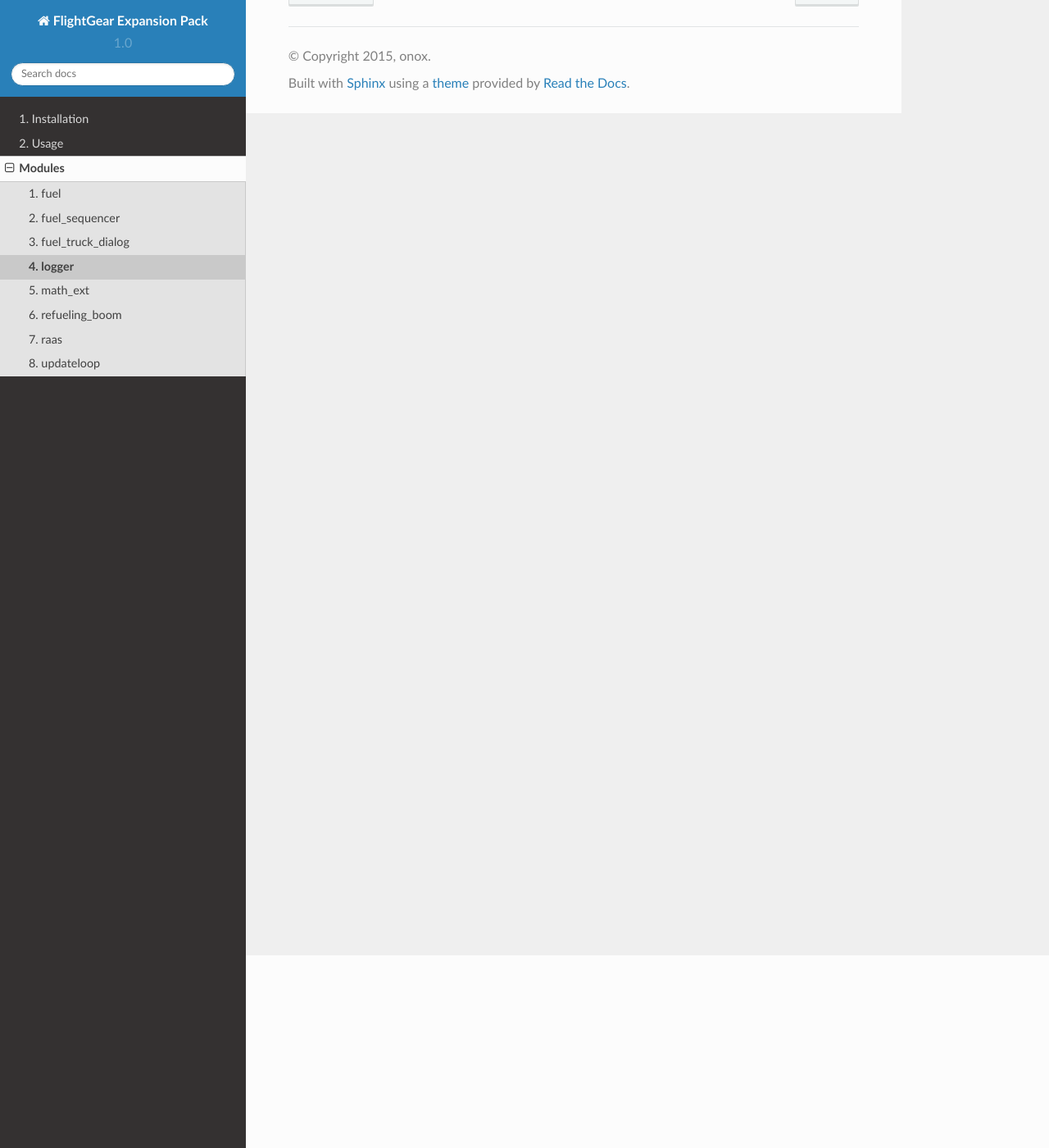
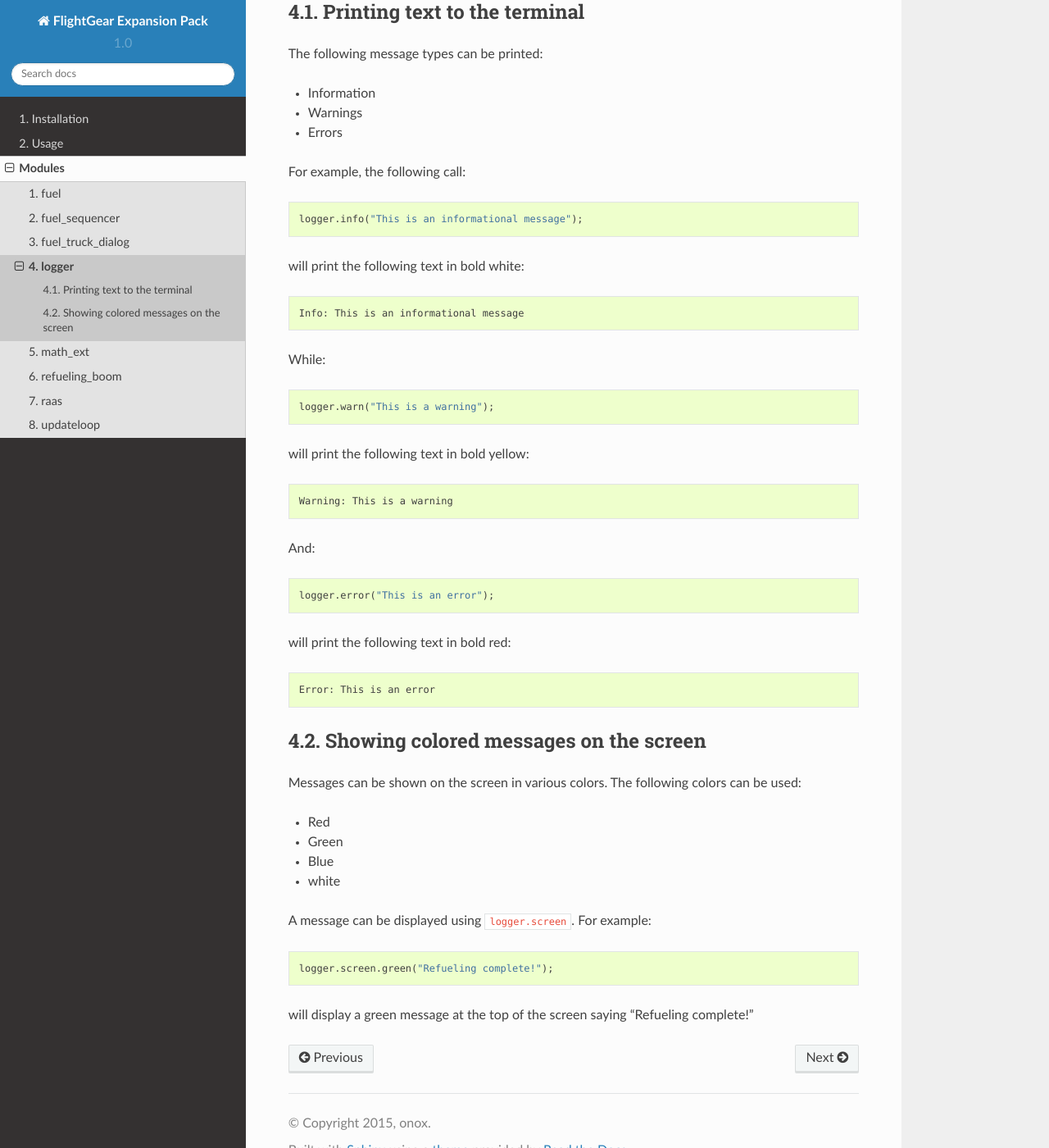
Before and after one commit to FGMEMBERS/ExpansionPack, a Sphinx documentation site: the page built from doc/source/module-logger.rst, in a window 1280 px wide and 1400 px high, scrolled down 235 px. Shown: the whole window at 82% size. Built offline with Sphinx 7.4.7 and the Read the Docs theme 2.0.0, drawn with Linux system fonts in a browser that asks for light colours; some of the changed text lies outside the part shown.

Commit message:
documentation: Add logger module

```diff
--- a/doc/source/module-logger.rst
+++ b/doc/source/module-logger.rst
@@ -3,4 +3,72 @@
 logger
 ======
 
-TODO
+The ``logger`` module provides functions to print colored debug messages to the terminal and colored messages to the screen.
+
+Printing text to the terminal
+-----------------------------
+
+The following message types can be printed:
+
+* Information
+
+* Warnings
+
+* Errors
+
+For example, the following call:
+
+.. code-block:: javascript
+
+   logger.info("This is an informational message");
+
+will print the following text in bold white:
+
+.. code-block:: sh
+
+   Info: This is an informational message
+
+While:
+
+.. code-block:: javascript
+
+   logger.warn("This is a warning");
+
+will print the following text in bold yellow:
+
+.. code-block:: sh
+
+   Warning: This is a warning
+
+And:
+
+.. code-block:: javascript
+
+   logger.error("This is an error");
+
+will print the following text in bold red:
+
+.. code-block:: sh
+
+   Error: This is an error
+
+Showing colored messages on the screen
+--------------------------------------
+
+Messages can be shown on the screen in various colors. The following colors can be used:
+
+* Red
+
+* Green
+
+* Blue
+
+* white
+
+A message can be displayed using ``logger.screen``. For example:
+
+.. code-block:: javascript
+
+   logger.screen.green("Refueling complete!");
+
+will display a green message at the top of the screen saying "Refueling complete!"
```
